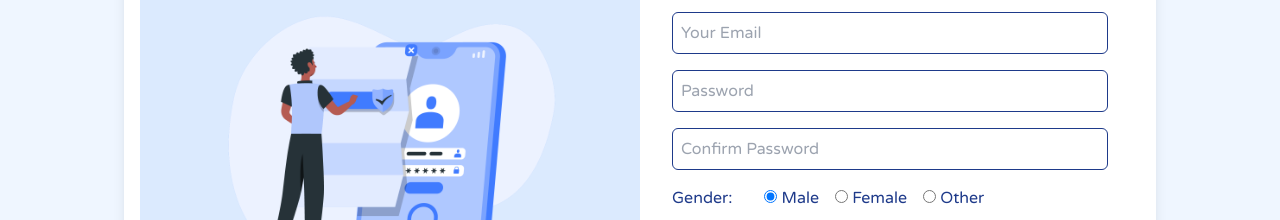
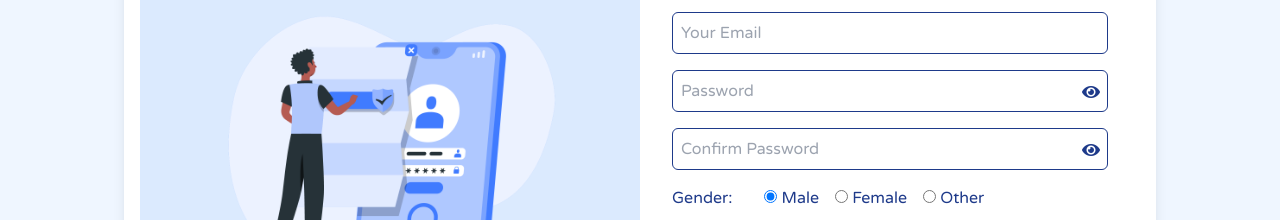
Before and after one commit to e19465/Auth-EC-FE-Angular, an Angular app: page /sign-up in a window 1280 px wide. Shown: the part 264-484 px from the top of the page. Built offline with nearby package versions, Linux system fonts and the light colour scheme.

Commit message:
added password toggle to auth pages

```diff
--- a/src/app/pages/auth/login/login.component.html
+++ b/src/app/pages/auth/login/login.component.html
@@ -27,9 +27,11 @@
     </div>
 
     <!-- Password Input -->
-    <div class="w-full flex flex-col items-center justify-center gap-1">
+    <div
+      class="w-full flex flex-col items-center justify-center gap-1 relative"
+    >
       <input
-        type="password"
+        [type]="passwordVisible ? 'text' : 'password'"
         required
         name="login-password-name"
         id="login-password-id"
@@ -46,6 +48,17 @@
       >
         Please enter your password
       </div>
+      <!-- Toggle Button for Password Visibility -->
+      <button
+        type="button"
+        (click)="togglePasswordVisibility()"
+        class="absolute right-2 top-[23px] transform -translate-y-1/2 text-blue-900"
+      >
+        <i
+          class="fas"
+          [ngClass]="passwordVisible ? 'fa-eye-slash' : 'fa-eye'"
+        ></i>
+      </button>
     </div>
 
     <!-- Login Button -->
--- a/src/app/pages/auth/login/login.component.ts
+++ b/src/app/pages/auth/login/login.component.ts
@@ -24,6 +24,7 @@ export class LoginComponent {
   title: string = 'Sign In';
   loading: boolean = false;
   isSubmitted: boolean = false;
+  passwordVisible: boolean = false;
 
   constructor(
     private formBuilder: FormBuilder,
@@ -45,6 +46,11 @@ export class LoginComponent {
       Boolean(control?.invalid) &&
       (this.isSubmitted || Boolean(control?.touched))
     );
+  }
+
+  //** Toggle password visibility **//
+  togglePasswordVisibility() {
+    this.passwordVisible = !this.passwordVisible;
   }
 
   //** Submit the login form **//
--- a/src/app/pages/auth/register/register.component.html
+++ b/src/app/pages/auth/register/register.component.html
@@ -45,9 +45,11 @@
     </div>
 
     <!-- Password Input -->
-    <div class="w-full flex flex-col items-center justify-center gap-1">
+    <div
+      class="relative w-full flex flex-col items-center justify-center gap-1"
+    >
       <input
-        type="password"
+        [type]="passwordVisible ? 'text' : 'password'"
         required
         formControlName="password"
         placeholder="Password"
@@ -76,12 +78,25 @@
           </div>
         </ng-container>
       </div>
+      <!-- Toggle Button for Password Visibility -->
+      <button
+        type="button"
+        (click)="togglePasswordVisibility()"
+        class="absolute right-2 top-[23px] transform -translate-y-1/2 text-blue-900"
+      >
+        <i
+          class="fas"
+          [ngClass]="passwordVisible ? 'fa-eye-slash' : 'fa-eye'"
+        ></i>
+      </button>
     </div>
 
     <!-- Confirm Password Input -->
-    <div class="w-full flex flex-col items-center justify-center gap-1">
+    <div
+      class="relative w-full flex flex-col items-center justify-center gap-1"
+    >
       <input
-        type="password"
+        [type]="confirmPasswordVisible ? 'text' : 'password'"
         required
         formControlName="confirmPassword"
         placeholder="Confirm Password"
@@ -97,6 +112,17 @@
           Passwords does not match
         </div>
       </div>
+      <!-- Toggle Button for Password Visibility -->
+      <button
+        type="button"
+        (click)="toggleConfirmPasswordVisibility()"
+        class="absolute right-2 top-[23px] transform -translate-y-1/2 text-blue-900"
+      >
+        <i
+          class="fas"
+          [ngClass]="confirmPasswordVisible ? 'fa-eye-slash' : 'fa-eye'"
+        ></i>
+      </button>
     </div>
 
     <!-- Gender (Male/Female/Other) radio buttons -->
--- a/src/app/pages/auth/register/register.component.ts
+++ b/src/app/pages/auth/register/register.component.ts
@@ -33,6 +33,8 @@ export class RegisterComponent {
   title: string = 'Sign Up';
   loading: boolean = false;
   isSubmitted: boolean = false;
+  passwordVisible: boolean = false;
+  confirmPasswordVisible: boolean = false;
 
   // ** Validate Between Password & Confirm Password ** //
   private passwordMatchValidator: ValidatorFn = (
@@ -120,6 +122,16 @@ export class RegisterComponent {
     );
   }
 
+  //** Toggle password visibility **//
+  togglePasswordVisibility() {
+    this.passwordVisible = !this.passwordVisible;
+  }
+
+  //** Toggle confirm password visibility **//
+  toggleConfirmPasswordVisibility() {
+    this.confirmPasswordVisible = !this.confirmPasswordVisible;
+  }
+
   // ** Submit Form ** //
   onSubmit() {
     this.isSubmitted = true;
--- a/src/index.html
+++ b/src/index.html
@@ -6,6 +6,10 @@
     <base href="/" />
     <meta name="viewport" content="width=device-width, initial-scale=1" />
     <link rel="icon" type="image/jpg" href="logo.jpg" />
+    <link
+      rel="stylesheet"
+      href="https://cdnjs.cloudflare.com/ajax/libs/font-awesome/5.15.4/css/all.min.css"
+    />
   </head>
   <body>
     <app-root></app-root>
```
